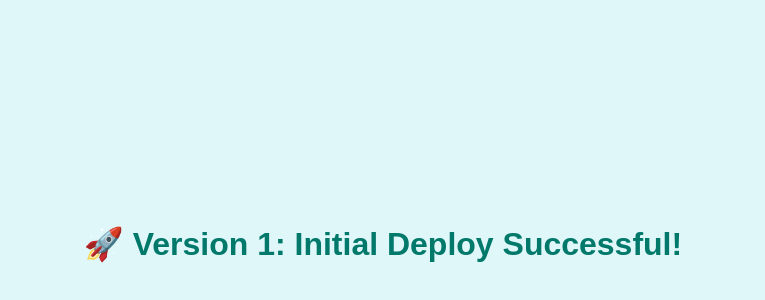
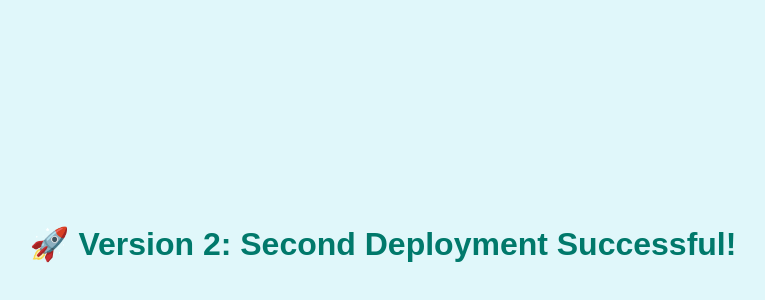
Before and after one commit to sakthivelan20040901/myapp-demo-CI-CD, a website: page index.html in a window 1280 px wide. Shown: the part 156-456 px from the top of the page, without its empty margins (257-1022 px from the left). Drawn offline with Linux system fonts and the light colour scheme.

```diff
--- a/index.html
+++ b/index.html
@@ -20,6 +20,6 @@
   </style>
 </head>
 <body>
-  <h1>🚀 Version 1: Initial Deploy Successful!</h1>
+  <h1>🚀 Version 2: Second  Deployment Successful!</h1>
 </body>
 </html>
```
